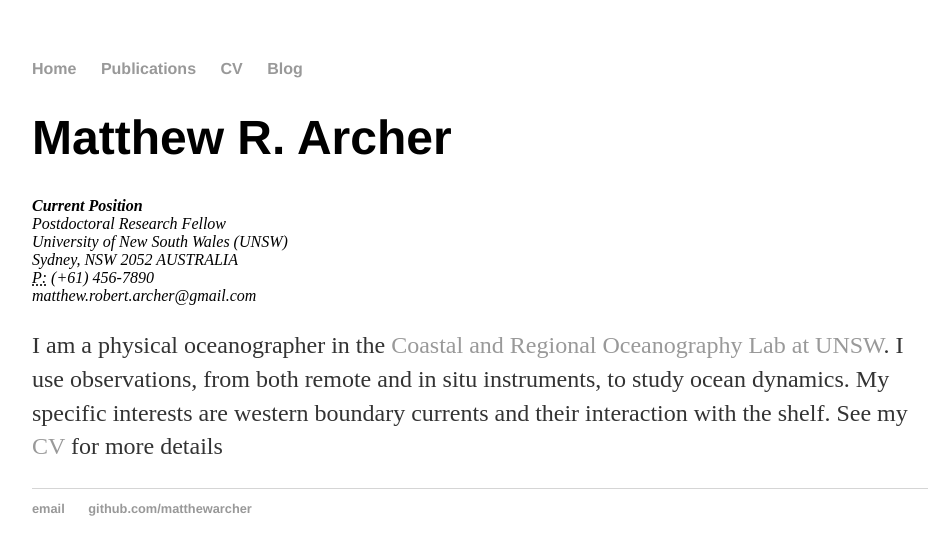
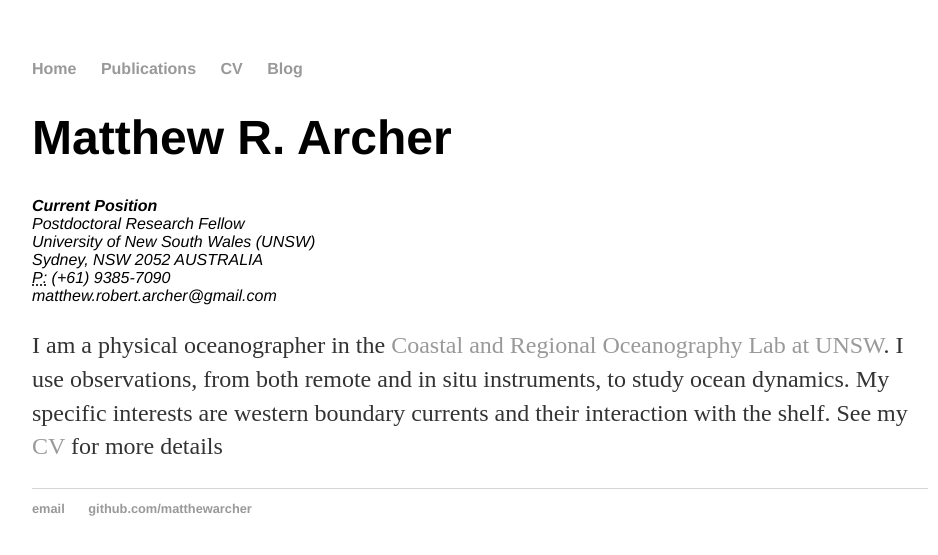
Before and after one commit to matthewarcher/matthewarcher.github.io, a Jekyll site: the page built from index.html, in a window 1280 px wide. Shown: the top 555 px of the page, without its empty margins (160-1098 px from the left). Built offline with Jekyll 4.4.1, drawn with Linux system fonts in a browser that asks for light colours.

Commit message:
Update index.html

```diff
--- a/index.html
+++ b/index.html
@@ -5,14 +5,14 @@ title: Matthew R. Archer
 <div class="blurb">
 	<h1>Matthew R. Archer</h1>
 
-	<address>
+	<address><font face="helvetica">
 	<strong>Current Position</strong><br>
 	Postdoctoral Research Fellow <br>
 	University of New South Wales (UNSW)<br>
 	Sydney, NSW 2052 AUSTRALIA<br>
-	<abbr title="phone">P:</abbr> (+61) 456-7890<br>
+	<abbr title="phone">P:</abbr> (+61) 9385-7090<br>
 	<span class="obfuscate">matthew.robert.archer@gmail.com</span>
-	</address>
+	</address></font>
 
 	<p>I am a physical oceanographer in the <a href="http://www.oceanography.unsw.edu.au/index.html">Coastal and Regional Oceanography Lab at UNSW</a>. I use observations, from both remote and in situ instruments, to study ocean dynamics. My specific interests are western boundary currents and their interaction with the shelf.
 	See my <a href="/cv">CV</a> for more details </p>
```
